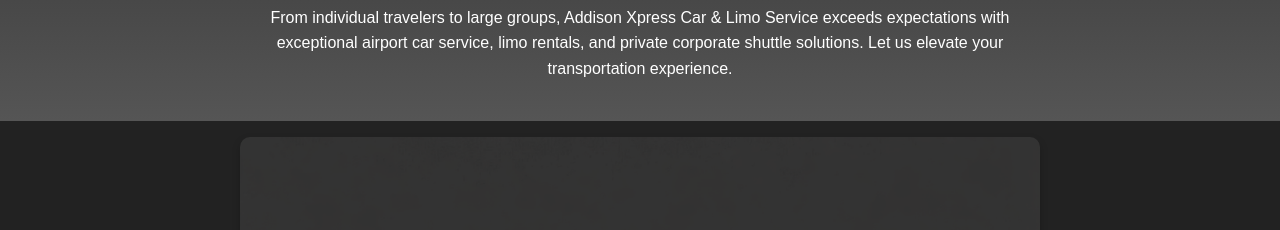
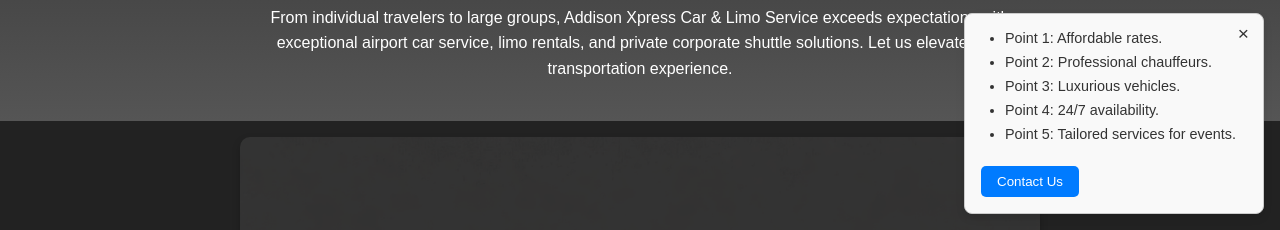
Before and after one commit to addisonlimowebsite/addisonlimowebsite.github.io, a plain HTML site: page indexMobile.html in a window 1280 px wide. Shown: the part 570-800 px from the top of the page. Drawn offline with Linux system fonts and the light colour scheme.

Commit message:
Add files via upload
Added a popup

```diff
--- a/indexMobile.html
+++ b/indexMobile.html
@@ -351,6 +351,83 @@
 	  text-decoration: none;
 	}
 
+	/* Popup styling */
+	.popup {
+		position: fixed;
+		bottom: 1rem;
+		right: 1rem;
+		width: 300px;
+		background-color: #f9f9f9;
+		border: 1px solid #ccc;
+		border-radius: 8px;
+		box-shadow: 0 4px 8px rgba(0, 0, 0, 0.1);
+		z-index: 10000;
+		padding: 1rem;
+		display: flex;
+		flex-direction: column;
+		justify-content: space-between;
+	}
+
+	.popup-content {
+		overflow-y: auto;
+		max-height: 200px; /* Limit height */
+	}
+
+	.popup ul {
+		list-style: disc;
+		margin: 0;
+		padding-left: 1.5rem;
+		font-size: 0.9rem;
+		color: #333;
+	}
+
+	.popup li {
+		margin-bottom: 0.5rem;
+	}
+
+	.popup .contact-us-btn {
+		margin-top: 1rem;
+		background-color: #007BFF;
+		color: white;
+		border: none;
+		padding: 0.5rem 1rem;
+		border-radius: 5px;
+		cursor: pointer;
+		text-align: center;
+	}
+
+	.popup .contact-us-btn:hover {
+		background-color: #0056b3;
+	}
+
+	.close-popup {
+		position: absolute;
+		top: 0.5rem;
+		right: 0.5rem;
+		background: none;
+		border: none;
+		font-size: 1.2rem;
+		color: #333;
+		cursor: pointer;
+	}
+
+	/* Button to reopen popup */
+	.popup-button {
+		position: fixed;
+		bottom: 1rem;
+		right: 1rem;
+		background-color: #007BFF;
+		color: white;
+		border: none;
+		border-radius: 50%;
+		width: 50px;
+		height: 50px;
+		font-size: 1rem;
+		cursor: pointer;
+		box-shadow: 0 4px 8px rgba(0, 0, 0, 0.1);
+		z-index: 10000;
+	}
+
 
     footer {
       text-align: center;
@@ -469,6 +546,15 @@
 	  </div>
 	</section>
 
+	<div id="popup" class="popup">
+    <button class="close-popup">&times;</button>
+		<div class="popup-content">
+			<ul id="popup-list"></ul>
+			<button class="contact-us-btn" onclick="window.location.href='#contact';">Contact Us</button>
+		</div>
+	</div>
+	<button id="popup-button" class="popup-button" style="display: none;">Click Me</button>
+
   <footer>
     <p>&copy; 2024 Addison Limo Services and Moabtech. All rights reserved.</p>
   </footer>
@@ -491,5 +577,41 @@
     document.body.addEventListener('click', closeMenu);
     menu.addEventListener('click', closeMenu);
   </script>
+
+  <script>
+	  document.addEventListener('DOMContentLoaded', () => {
+		const popup = document.getElementById('popup');
+		const popupButton = document.getElementById('popup-button');
+		const closePopupButton = document.querySelector('.close-popup');
+		const popupList = document.getElementById('popup-list');
+
+		// Load text from a file and populate the popup list
+		fetch('popup-text.txt')
+			.then(response => response.text())
+			.then(data => {
+				const lines = data.split('\n').filter(line => line.trim() !== '');
+				lines.forEach(line => {
+					const listItem = document.createElement('li');
+					listItem.textContent = line;
+					popupList.appendChild(listItem);
+				});
+			})
+			.catch(error => {
+				console.error('Error loading popup text:', error);
+			});
+
+		// Close popup and show button
+		closePopupButton.addEventListener('click', () => {
+			popup.style.display = 'none';
+			popupButton.style.display = 'block';
+		});
+
+		// Show popup and hide button
+		popupButton.addEventListener('click', () => {
+			popup.style.display = 'flex';
+			popupButton.style.display = 'none';
+		});
+	});
+	</script>
 </body>
 </html>
```
Also changed, not shown: popup-text.txt (added).
